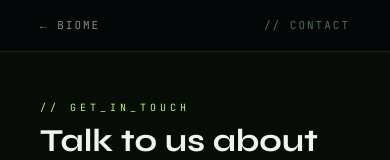
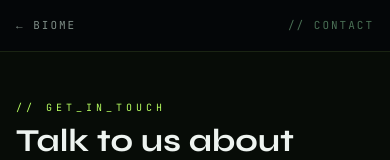
Before and after one commit to Kiho-red-ape/biome, a Next.js app: page /contact in a window 390 px wide. Shown: the top 160 px of the page. Built offline with nearby package versions, Linux system fonts and the light colour scheme; no server answers.

Commit message:
Mobile responsive: apply flow, contact, and remaining nav headers
- Apply flow: responsive nav header padding
- Contact page: responsive nav header and content padding

https://claude.ai/code/session_01VVk7ZUH9N7DpAt48XYnWAy

```diff
--- a/app/contact/page.tsx
+++ b/app/contact/page.tsx
@@ -165,10 +165,10 @@ export default function ContactPage() {
     <main style={{ minHeight: '100vh', background: 'var(--bg)' }}>
 
       {/* Mini nav */}
-      <header style={{
+      <header className="px-4 sm:px-10" style={{
         position: 'sticky', top: 0, zIndex: 200,
         height: 52, display: 'flex', alignItems: 'center',
-        justifyContent: 'space-between', padding: '0 40px',
+        justifyContent: 'space-between',
         background: 'rgba(5,7,9,0.95)', backdropFilter: 'blur(16px)',
         borderBottom: '1px solid rgba(183,255,97,0.12)',
       }}>
@@ -183,7 +183,7 @@ export default function ContactPage() {
         </span>
       </header>
 
-      <div style={{ maxWidth: 640, margin: '0 auto', padding: '48px 40px' }}>
+      <div className="px-4 sm:px-10" style={{ maxWidth: 640, margin: '0 auto', paddingTop: 48, paddingBottom: 48 }}>
 
         {/* Header */}
         <p style={{
--- a/app/experiments/[id]/apply/apply-flow-client.tsx
+++ b/app/experiments/[id]/apply/apply-flow-client.tsx
@@ -205,10 +205,9 @@ export function ApplyFlowClient({ experiment: exp, milestones, quiz }: Props) {
       {legalDoc && <LegalModal docKey={legalDoc} onClose={() => setLegalDoc(null)} />}
 
       {/* Top nav */}
-      <header style={{
+      <header className="px-4 sm:px-10" style={{
         position: 'sticky', top: 0, zIndex: 200,
         height: 52, display: 'flex', alignItems: 'center', justifyContent: 'space-between',
-        padding: '0 40px',
         background: 'rgba(5,7,9,0.95)',
         backdropFilter: 'blur(16px)',
         borderBottom: '1px solid rgba(183,255,97,0.12)',
```
